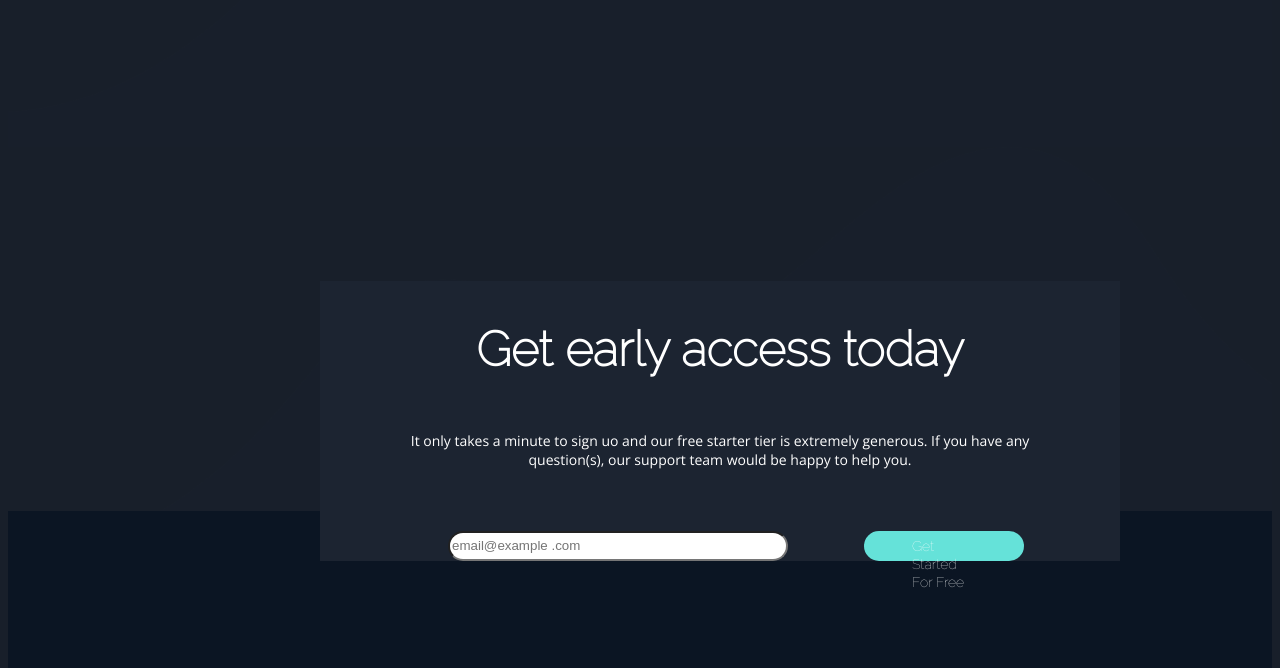
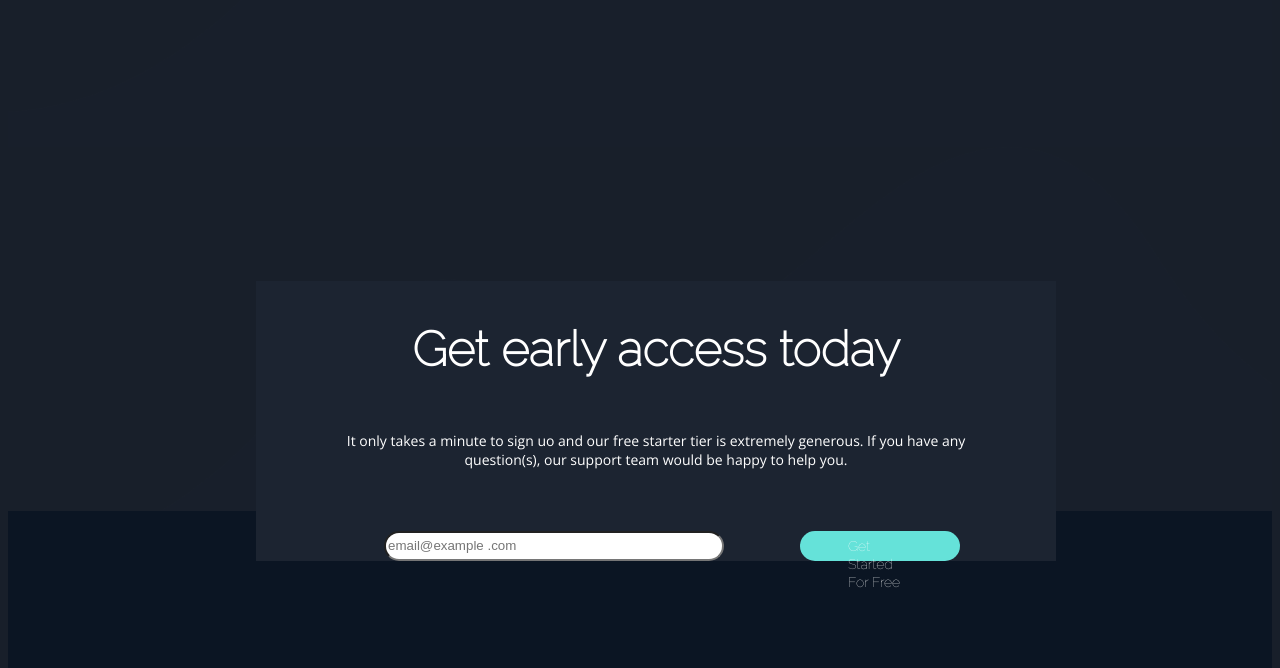
Before and after one commit to JACQUILINI/Sidehustle-capstone, a plain HTML site: page Capstone project 1/index.html in a window 1280 px wide. Shown: the part 2759-3427 px from the top of the page. Drawn offline with nearby package versions, Linux system fonts and the light colour scheme; a web font is replaced by a local one.

Commit message:
Update style.css
edited the login intro section

```diff
--- a/Capstone project 1/css/style.css
+++ b/Capstone project 1/css/style.css
@@ -259,8 +259,8 @@ section.scontainer>div{
     align-content: center;
     position: absolute;
     z-index: 1;
-    right: 25%;
-    left:25%;
+    right: 10%;
+    left:20%;
     top:190rem;
     background-color: #1c2431;
     width:50%;
```
